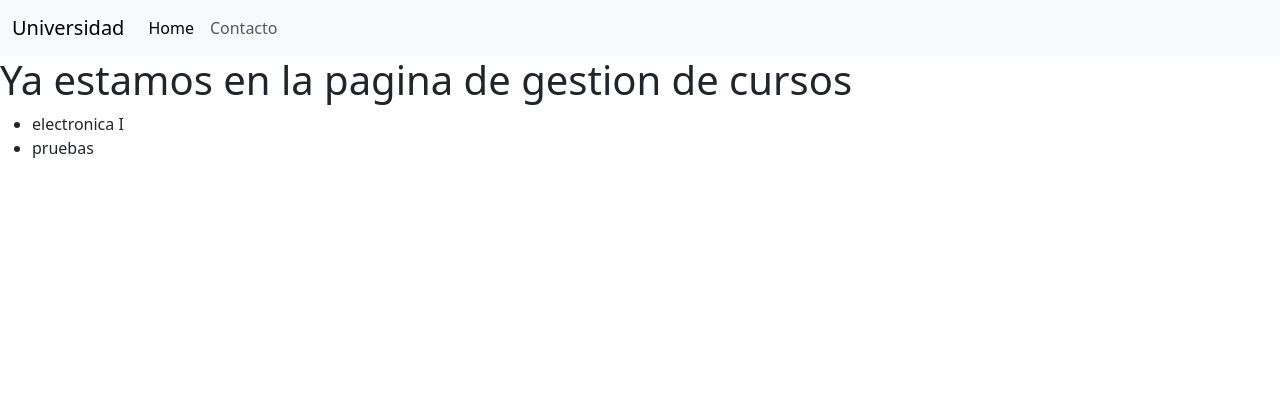
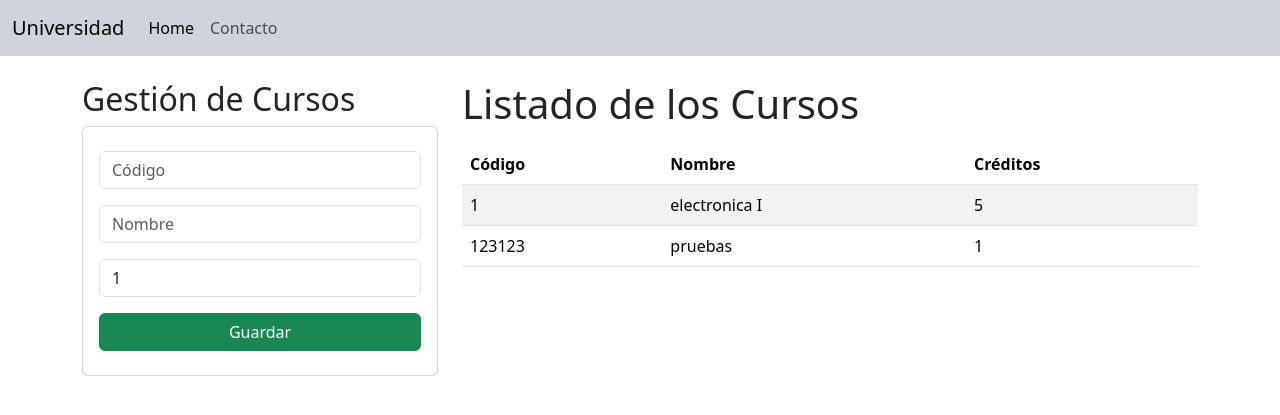
Before and after one commit to JDanielGS/project-2, a Django app: page / in a window 1280 px wide. Shown: the top 415 px of the page. Run offline with Django 4.2, Linux system fonts and the light colour scheme; data comes from the database, SQL or seed files in the repository; both versions use the stored data as it was after the commit.

Commit message:
version 1.1.3 pag uni con django

```diff
--- a/academico/templates/base.html
+++ b/academico/templates/base.html
@@ -4,11 +4,11 @@
     <meta charset="UTF-8">
     <meta http-equiv="X-UA-Compatible" content="IE=edge">
     <meta name="viewport" content="width=device-width, initial-scale=1.0">
-    <title></title>
+    <title>Universidad</title>
     <link href="https://cdn.jsdelivr.net/npm/bootstrap@5.3.0-alpha1/dist/css/bootstrap.min.css" rel="stylesheet" integrity="sha384-GLhlTQ8iRABdZLl6O3oVMWSktQOp6b7In1Zl3/Jr59b6EGGoI1aFkw7cmDA6j6gD" crossorigin="anonymous">
 </head>
 <body>
-    <nav class="navbar navbar-expand-lg bg-body-tertiary">
+    <nav class="navbar navbar-expand-lg bg-dark-subtle">
         <div class="container-fluid">
           <a class="navbar-brand" href="#">Universidad</a>
           <button class="navbar-toggler" type="button" data-bs-toggle="collapse" data-bs-target="#navbarSupportedContent" aria-controls="navbarSupportedContent" aria-expanded="false" aria-label="Toggle navigation">
@@ -33,9 +33,11 @@
           </div>
         </div>
       </nav>
+    <div class="container py-4">
     {% block body %}
 
     {% endblock  %}
+    </div>
     <script src="https://cdn.jsdelivr.net/npm/bootstrap@5.3.0-alpha1/dist/js/bootstrap.bundle.min.js"
     integrity="sha384-w76AqPfDkMBDXo30jS1Sgez6pr3x5MlQ1ZAGC+nuZB+EYdgRZgiwxhTBTkF7CXvN"
     crossorigin="anonymous"></script>
--- a/academico/templates/gestion_cursos.html
+++ b/academico/templates/gestion_cursos.html
@@ -1,9 +1,54 @@
 {% extends './base.html' %}
 {% block body %}
-<h1>Ya estamos en la pagina de gestion de cursos</h1>
-    <ul>
-        {% for c in Cursos %}
-        <li>{{c.nombre}}</li>
-        {% endfor %}
-    </ul>
+<div class="row">
+    <div class="col-sm-12 col-md-6 col-lg-4 col-xl-4">
+        <h2>Gestión de Cursos</h2>
+        <div class="card">
+            <div class="card-body">
+              <form action="/registrarCurso/" method="POST">{% csrf_token %}
+                <div class="form-group py-2">
+                    <input type="text" id="txtCOD" name="txtCOD" class="form-control"
+                    placeholder="Código" minlength="6" maxlength="6" required>
+                </div>
+                <div class="form-group py-2">
+                    <input type="text" id="txtNOM" name="txtNOM" class="form-control"
+                    placeholder="Nombre" maxlength="50" required>
+                </div>
+                <div class="form-group py-2">
+                    <input type="text" id="txtCRED" name="txtCRED" class="form-control"
+                    min="1" max="9" value="1" required>
+                </div>
+                <div class="form-group py-2">
+                    <div class="d-grid gap-2">
+                        <button class="btn btn-success btn-primary" type="submit">Guardar</button>
+                      </div>
+                </div>
+              </form>
+            </div>
+          </div>
+    </div>
+    <div class="col-sm-12 col-md-6 col-lg-8 col-xl-8">
+        <h1>Listado de los Cursos</h1>
+        <div class="table-responsive py-2">
+            <table class="table table-striped">
+                <thead>
+                    <tr>
+                        <th>Código</th>
+                        <th>Nombre</th>
+                        <th>Créditos</th>
+                    </tr>
+                </thead>
+                <tbody>
+                    {% for c in Cursos %}
+                        <tr>
+                            <td>{{c.codigo}}</td>
+                            <td>{{c.nombre}}</td>
+                            <td>{{c.creditos}}</td>
+                        </tr>
+                    {% endfor %}
+                </tbody>
+            </table>
+        </div>
+    </div>
+</div>
 {% endblock  %}
--- a/academico/urls.py
+++ b/academico/urls.py
@@ -1,6 +1,7 @@
 from django.urls import path, include
-from .views import home
+from .views import home, RegistrarCurso
 
 urlpatterns = [
-    path('', home)
+    path('', home),
+    path('registrarCurso/', RegistrarCurso),
 ]
--- a/academico/views.py
+++ b/academico/views.py
@@ -1,6 +1,15 @@
-from django.shortcuts import render
+from django.shortcuts import render, redirect
 from .models import curso
 
 def home(request):
     Cursos=curso.objects.all()
     return render(request, "gestion_cursos.html", {"Cursos": Cursos})
+
+def RegistrarCurso(request):
+    codigo=request.POST["txtCOD"]
+    nombre=request.POST["txtNOM"]
+    creditos=request.POST["txtCRED"]
+
+    Curso=curso.objects.create(codigo=codigo, nombre=nombre, creditos=creditos)
+
+    return redirect('/')
```
Also changed, not shown: universidad.db.
